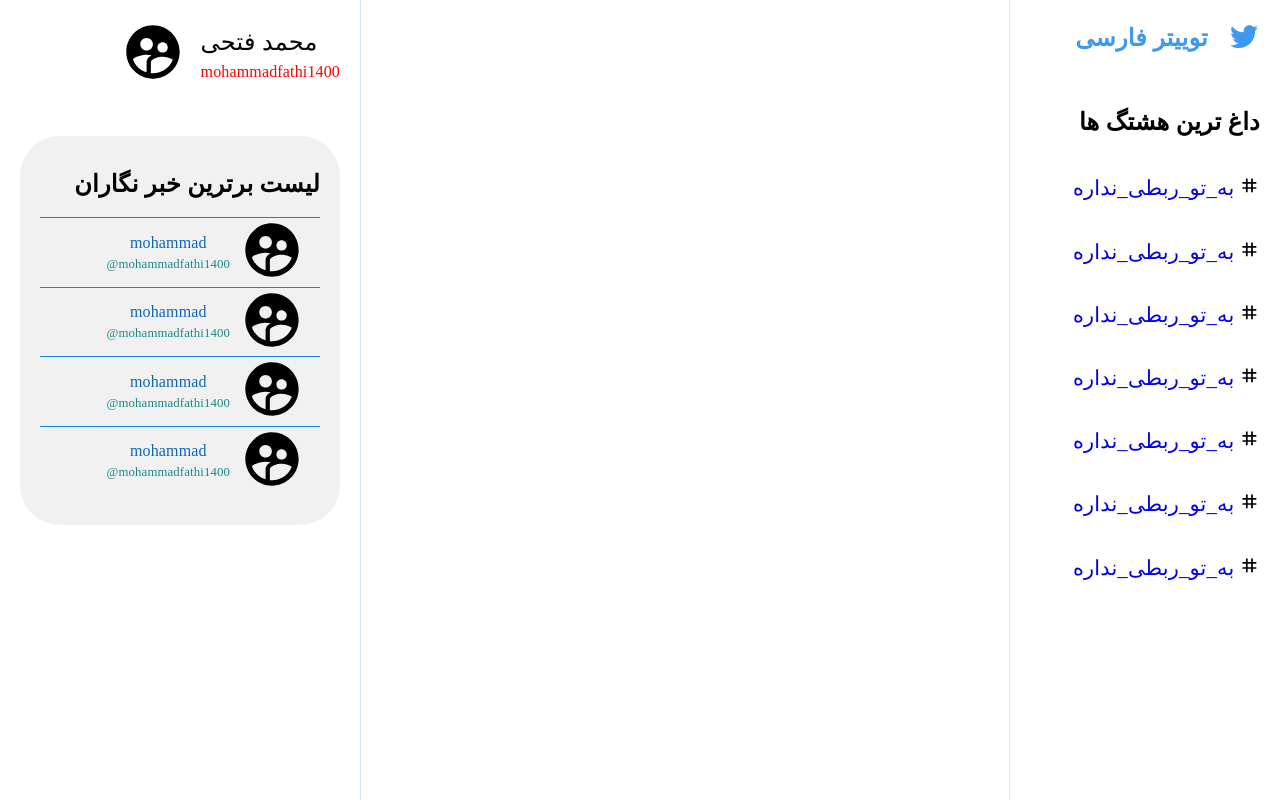
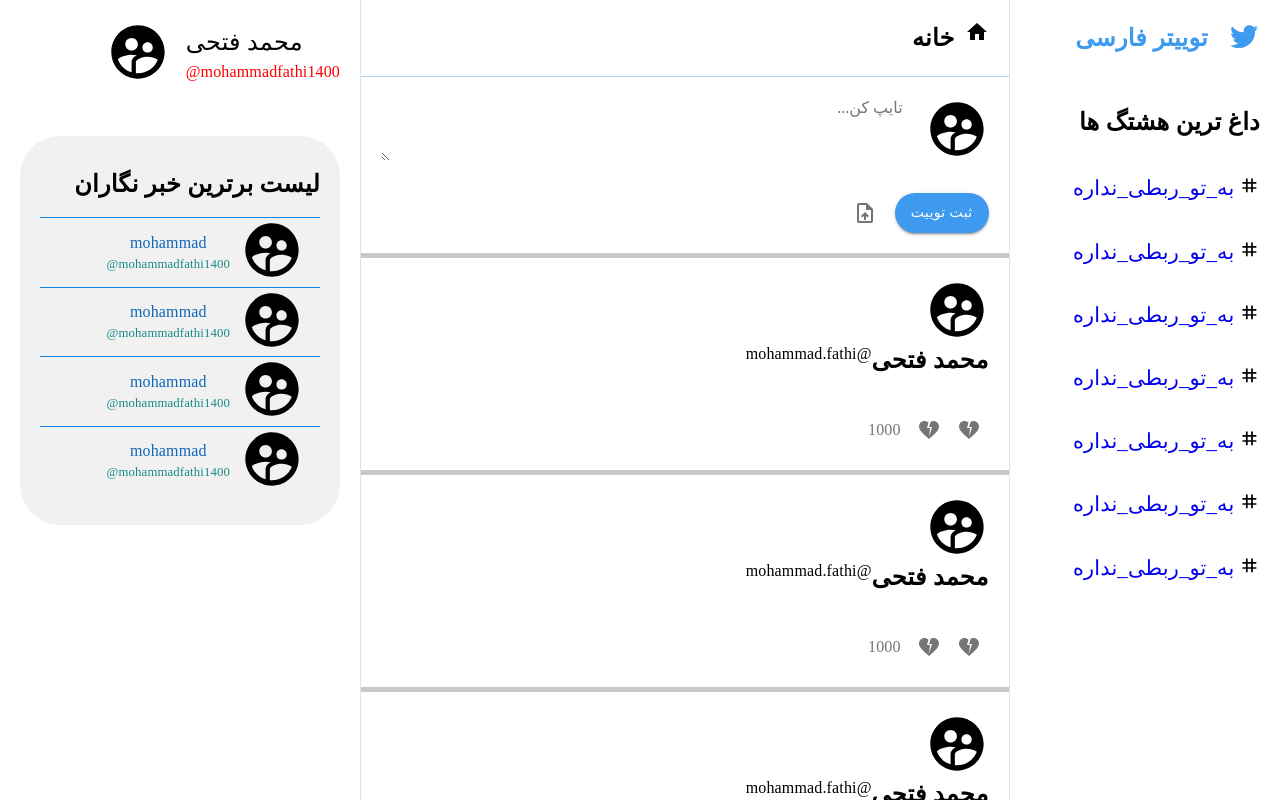
Before and after one commit to mohammadfathii/react_twitter, a React (Create React App) app: page / in a window 1280 px wide. Built offline with nearby package versions, Linux system fonts and the light colour scheme; a small style sheet from the web is missing.

Commit message:
adding home components such as ( Header.js , NewTweet.js , Tweet.js ,  TweeList.js )
Signed-off-by: Mohammad <m_fathi65@yahoo.com>

```diff
--- a/src/components/leftSidebar/LeftSideBar.js
+++ b/src/components/leftSidebar/LeftSideBar.js
@@ -17,7 +17,7 @@ const LeftSideBar = () => {
         <Grid container direction="row-reverse" className={classes.baseProfile} alignItems="center">
             <Grid item direction="column" className={classes.profile}>
                 <Typography className={classes.profFullName} component={"p"}>محمد فتحی</Typography>
-                <Typography className={classes.profUserName} component={"p"}>mohammadfathi1400</Typography>
+                <Typography className={classes.profUserName} component={"p"}>@mohammadfathi1400</Typography>
             </Grid>
             <Grid item className={classes.BaseAvatar}>
                 <SupervisedUserCircle className={classes.Avatar}></SupervisedUserCircle>
--- a/src/pages/home/Home.js
+++ b/src/pages/home/Home.js
@@ -1,15 +1,17 @@
 import React from "react";
 import useStyles from "./Styles";
-import {Grid} from "@material-ui/core";
+import {Divider} from "@material-ui/core";
+import Header from "./components/Header/Header";
+import TweetList from "./components/TweetList/TweetList";
+
 
 const Home = () => {
     const classes = useStyles()
-    return <React.Fragment>
-        <Grid container className={classes.root}>
-
-        </Grid>
-
-    </React.Fragment>
+    return <div className={classes.root}>
+        <Header/>
+        <Divider className={classes.divider}/>
+        <TweetList/>
+    </div>
 }
 
 export default Home;
--- a/src/pages/home/Styles.js
+++ b/src/pages/home/Styles.js
@@ -2,9 +2,8 @@ import {makeStyles} from "@material-ui/core";
 
 const useStyles = makeStyles({
     root:{
-        backgroundColor : "white",
+        backgroundColor : "#e3e3e3",
         flex : 1,
-        padding : '20px'
     },
     mainHomeTitle:{
         fontSize:'1.5rem',
@@ -14,7 +13,7 @@ const useStyles = makeStyles({
     },
     divider : {
         width : '100% !important',
-        height:'3px'
+        height:'5px !important'
         // filter : 'opacity(1) !important'
     }
 })
--- /dev/null
+++ b/src/pages/home/components/Header/Header.js
@@ -0,0 +1,21 @@
+import React from 'react';
+import {Divider, Typography} from "@material-ui/core";
+import {Home} from "@material-ui/icons";
+import useStyles from "./Styles";
+import NewTweet from "../NewTweet/NewTweet";
+
+const Header = () => {
+    const classes = useStyles();
+    return (
+        <>
+            <div className={classes.header}>
+                <Home />
+                <Typography className={classes.headerTitle}>خانه</Typography>
+            </div>
+            <Divider className={classes.divider} orientation={'horizontal'} />
+            <NewTweet />
+        </>
+    );
+};
+
+export default Header;
--- /dev/null
+++ b/src/pages/home/components/Header/Styles.js
@@ -0,0 +1,24 @@
+import {makeStyles} from "@material-ui/core";
+
+const useStyles = makeStyles(theme => ({
+    header:{
+        display : 'flex',
+        backgroundColor: "white",
+        padding : '20px'
+
+    },
+    headerTitle:{
+        fontSize : '1.5rem',
+        fontWeight : 600,
+        marginRight : '10px'
+    },
+    divider:{
+        height : '1px',
+        backgroundColor : theme.palette.primary.main + ' !important',
+        filter : 'opacity(0.2) !important',
+        width:'100% !important',
+    },
+
+}))
+
+export default useStyles;
--- /dev/null
+++ b/src/pages/home/components/NewTweet/NewTweet.js
@@ -0,0 +1,26 @@
+import React from 'react';
+import {Grid} from "@material-ui/core";
+import {SupervisedUserCircle} from "@material-ui/icons";
+import {Button, IconButton} from "@mui/material";
+import {UploadFile} from "@mui/icons-material";
+import useStyles from "./Styles";
+
+const NewTweet = () => {
+    const classes = useStyles();
+    return (
+        <div className={classes.newTwittBox}>
+            <Grid container direction={"row"}>
+                <SupervisedUserCircle style={{ fontSize:'4rem' }}/>
+                <textarea placeholder={"تایپ کن..."} className={classes.newTwittInput}/>
+            </Grid>
+            <Grid className={classes.newTwittBtnContainer} container direction={"row-reversed"}>
+                <Button className={classes.newTwittBtn} variant={"contained"} color={"primary"}>ثبت توییت</Button>
+                <IconButton>
+                    <UploadFile style={{ fontSize:'3rem !important' }}></UploadFile>
+                </IconButton>
+            </Grid>
+        </div>
+    );
+};
+
+export default NewTweet;
--- /dev/null
+++ b/src/pages/home/components/NewTweet/Styles.js
@@ -0,0 +1,30 @@
+import {makeStyles} from "@material-ui/core";
+
+const useStyles = makeStyles(theme => ({
+    newTwittBox: {
+        backgroundColor : 'white',
+        padding : '20px'
+    },
+    newTwittInput:{
+        flex : 1,
+        border:'none',
+        marginRight: '20px',
+        fontFamily : 'Shabnam',
+        "&:focus" : {
+            outline : 'unset'
+        }
+    },
+    newTwittBtnContainer :{
+        marginTop : '2rem !important'
+    },
+    newTwittBtn:{
+        backgroundColor : theme.palette.primary.light + ' !important',
+        borderRadius : '2rem !important',
+        fontFamily: 'Shabnam !important',
+        lineHeight : '1.5rem !important',
+        lineWidth : '1.5rem !important',
+        marginLeft : '10px !important'
+    }
+}));
+
+export default useStyles;
--- /dev/null
+++ b/src/pages/home/components/Tweet/Styles.js
@@ -0,0 +1,39 @@
+import {makeStyles} from "@material-ui/core";
+
+const useStyles = makeStyles(theme => ({
+    root : {
+        backgroundColor : 'white !important',
+        padding : '20px !important',
+        overflow : 'auto'
+
+    },
+    TweetInput:{
+        flex : 1,
+        border:'none',
+        marginRight: '20px',
+        fontFamily : 'Shabnam',
+        "&:focus" : {
+            outline : 'unset'
+        }
+    },
+    TweetBtnContainer :{
+        marginTop : '2rem !important'
+    },
+    TweetBtn:{
+        backgroundColor : theme.palette.primary.light + ' !important',
+        borderRadius : '2rem !important',
+        fontFamily: 'Shabnam !important',
+        lineHeight : '1.5rem !important',
+        lineWidth : '1.5rem !important',
+        marginLeft : '10px !important'
+    },
+    fullName : {
+        fontSize : '1.5rem !important',
+        fontWeight : 600
+    },
+    username : {
+
+    }
+}));
+
+export default useStyles;
--- /dev/null
+++ b/src/pages/home/components/Tweet/Tweet.js
@@ -0,0 +1,34 @@
+import React from 'react';
+import useStyles from "./Styles";
+import {Grid, Typography} from "@material-ui/core";
+import {SupervisedUserCircle} from "@material-ui/icons";
+import {IconButton} from "@mui/material";
+import {HeartBroken} from "@mui/icons-material";
+
+const Tweet = ({username,tweet}) => {
+    const classes = useStyles()
+    return (
+        <div className={classes.root}>
+                <Grid container direction={"row"} alignItems={"center"}>
+                    <SupervisedUserCircle style={{ fontSize:'4rem' }}/>
+                    <Grid container item>
+                        <Typography className={classes.fullName}>محمد فتحی</Typography>
+                        <Typography className={classes.username}>@mohammad.fathi</Typography>
+                    </Grid>
+                </Grid>
+                <Grid className={classes.TweetBtnContainer} container direction={"row-reversed"}>
+                    <IconButton>
+                        <HeartBroken style={{ fontSize:'3rem !important' }}></HeartBroken>
+                    </IconButton>
+                    <IconButton>
+                        <HeartBroken style={{ fontSize:'3rem !important' }}></HeartBroken>
+                    </IconButton>
+                    <IconButton>
+                        <Typography>1000</Typography>
+                    </IconButton>
+                </Grid>
+        </div>
+    );
+};
+
+export default Tweet;
--- /dev/null
+++ b/src/pages/home/components/TweetList/Styles.js
@@ -0,0 +1,11 @@
+import {makeStyles} from "@material-ui/core";
+
+const useStyles = makeStyles({
+    divider : {
+        width : '100% !important',
+        height:'5px !important'
+    // filter : 'opacity(1) !important'
+    }
+})
+
+export default useStyles;
--- /dev/null
+++ b/src/pages/home/components/TweetList/TweetList.js
@@ -0,0 +1,26 @@
+import React from 'react';
+import Tweet from "../Tweet/Tweet";
+import {Divider} from "@material-ui/core";
+import useStyles from "./Styles";
+
+const dataList = [
+    {username : '',tweet : ''},
+    {username : '',tweet : ''},
+    {username : '',tweet : ''},
+    {username : '',tweet : ''},
+    {username : '',tweet : ''},
+    {username : '',tweet : ''},
+]
+
+const TweetList = () => {
+    const classes = useStyles()
+    return (
+        <>{dataList.map((data,index) => {
+                return <React.Fragment>
+                    <Tweet username={data.username} tweet={data.tweet}/> { (index < dataList.length - 1) ? <Divider className={classes.divider}/> : ""}
+                </React.Fragment>
+        })} </>
+    );
+};
+
+export default TweetList;
```
